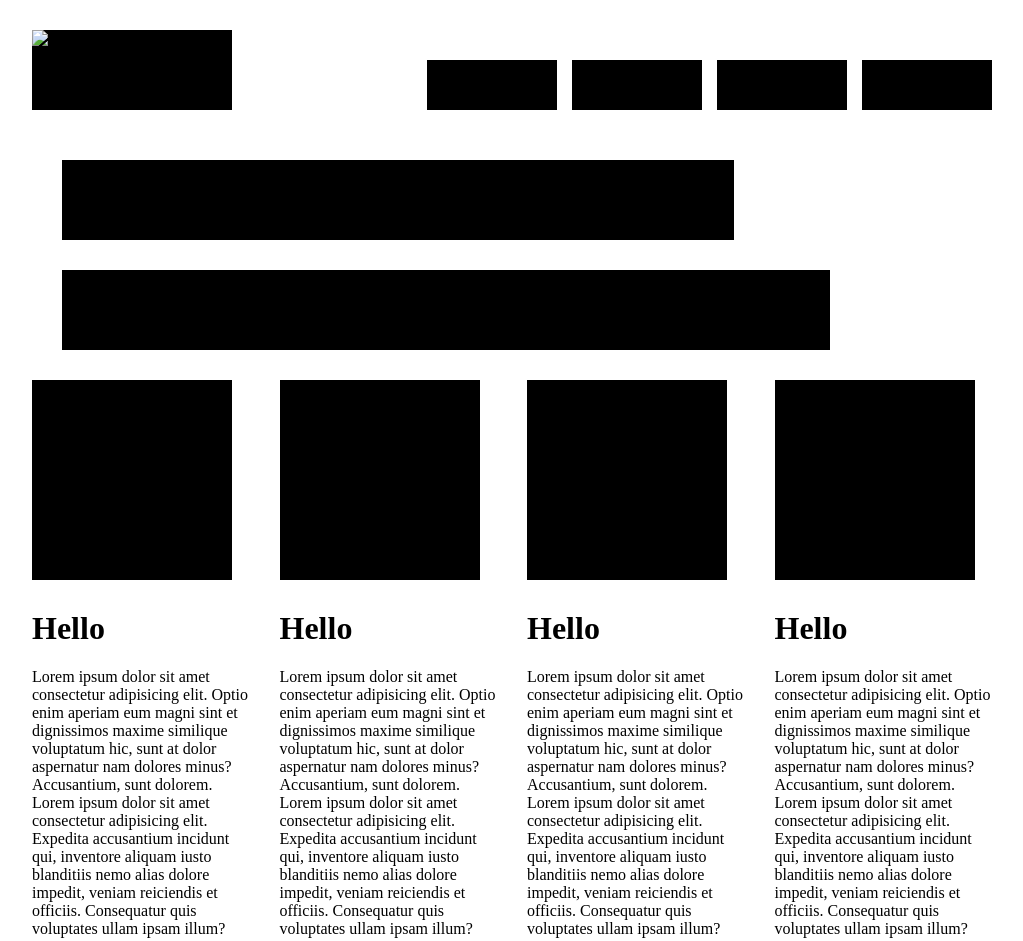
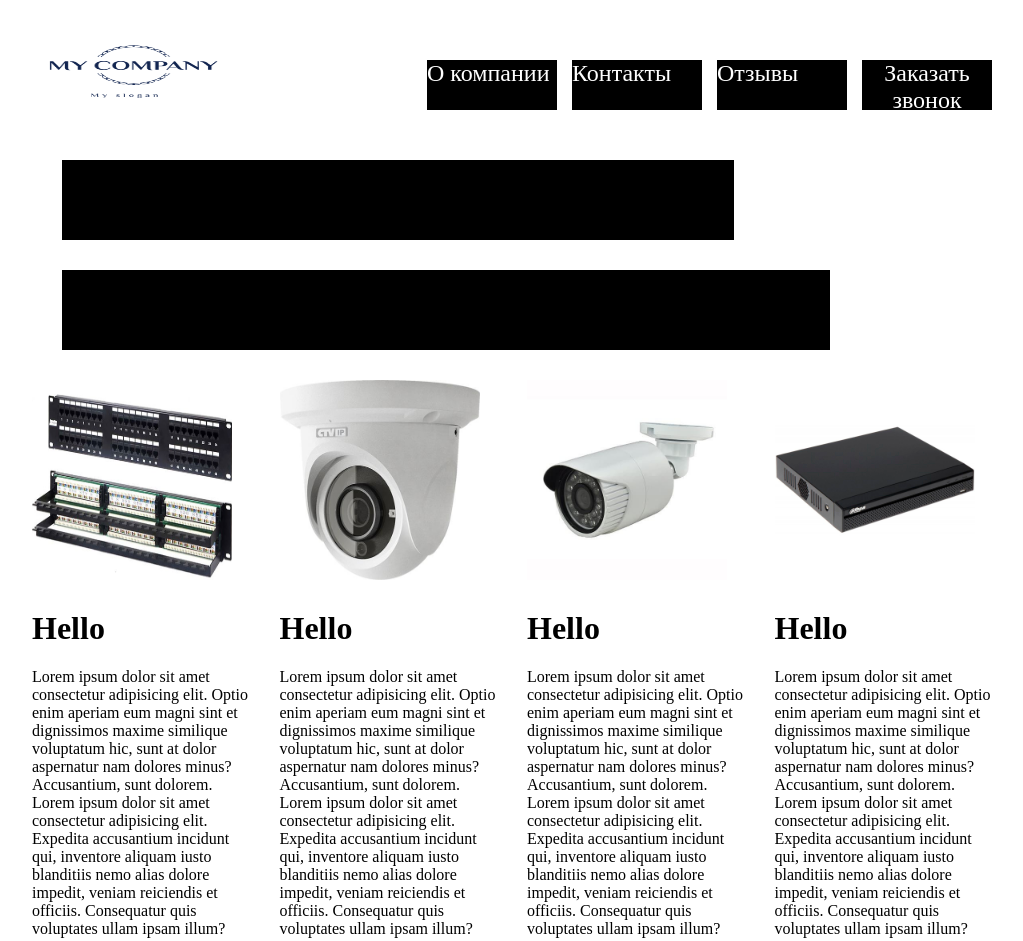
Before and after one commit to RxNsx/Maxon, a plain HTML site: page Index.html in a window 1280 px wide. Shown: the top 941 px of the page, without its empty margins (128-1151 px from the left). Drawn offline with Linux system fonts and the light colour scheme.

Commit message:
flexboxes content cameras

```diff
--- a/Index.html
+++ b/Index.html
@@ -8,12 +8,12 @@
 </head>
 <body>
     <header class="header">
-        <a href="#"><img src="" alt="logo" class="logo"></a>
+        <a href="#"><img src="img/abird.jpg" alt="logo" class="logo"></a>
         <nav class="nav">
-            <a href="#" class="nav_itm"></a>
-            <a href="#" class="nav_itm"></a>
-            <a href="#" class="nav_itm"></a>
-            <a href="#" class="nav_itm"></a>
+            <a href="#" class="nav_itm">О компании</a>
+            <a href="#" class="nav_itm">Контакты</a>
+            <a href="#" class="nav_itm">Отзывы</a>
+            <a href="#" class="nav_itm">Заказать звонок</a>
         </nav>
     </header>
     <main class="main">
@@ -21,25 +21,33 @@
         <div class="sline"></div>
         <div class="grid">
             <div class="grid_itm">
-                <div class="grid_img sqr"></div>
+                <div class="grid_img sqr">
+                    <img src="img/patchpanel.jpg" alt="patchpanel">
+                </div>
                 <h1>Hello</h1>
                 <p>Lorem ipsum dolor sit amet consectetur adipisicing elit. Optio enim aperiam eum magni sint et dignissimos maxime similique voluptatum hic, sunt at dolor aspernatur nam dolores minus? Accusantium, sunt dolorem. Lorem ipsum dolor sit amet consectetur adipisicing elit. Expedita accusantium incidunt qui, inventore aliquam iusto blanditiis nemo alias dolore impedit, veniam reiciendis et officiis. Consequatur quis voluptates ullam ipsam illum?
                 </p>
             </div>
             <div class="grid_itm">
-                <div class="grid_img sqr"></div>
+                <div class="grid_img sqr">
+                    <img src="img/Ipcamera.jpg" alt="IP Camera">
+                </div>
                 <h1>Hello</h1>
                 <p>Lorem ipsum dolor sit amet consectetur adipisicing elit. Optio enim aperiam eum magni sint et dignissimos maxime similique voluptatum hic, sunt at dolor aspernatur nam dolores minus? Accusantium, sunt dolorem. Lorem ipsum dolor sit amet consectetur adipisicing elit. Expedita accusantium incidunt qui, inventore aliquam iusto blanditiis nemo alias dolore impedit, veniam reiciendis et officiis. Consequatur quis voluptates ullam ipsam illum?
                 </p>
             </div>
             <div class="grid_itm">
-                <div class="grid_img sqr"></div>
+                <div class="grid_img sqr">
+                    <img src="img/Streetcamera.jpg" alt="IP StreetCamera">
+                </div>
                 <h1>Hello</h1>
                 <p>Lorem ipsum dolor sit amet consectetur adipisicing elit. Optio enim aperiam eum magni sint et dignissimos maxime similique voluptatum hic, sunt at dolor aspernatur nam dolores minus? Accusantium, sunt dolorem. Lorem ipsum dolor sit amet consectetur adipisicing elit. Expedita accusantium incidunt qui, inventore aliquam iusto blanditiis nemo alias dolore impedit, veniam reiciendis et officiis. Consequatur quis voluptates ullam ipsam illum?
                 </p>
             </div>
             <div class="grid_itm">
-                <div class="grid_img sqr"></div>
+                <div class="grid_img sqr">
+                    <img src="img/Ipvideoregistrator.jpg" alt="Videoregistrator">
+                </div>
                 <h1>Hello</h1>
                 <p>Lorem ipsum dolor sit amet consectetur adipisicing elit. Optio enim aperiam eum magni sint et dignissimos maxime similique voluptatum hic, sunt at dolor aspernatur nam dolores minus? Accusantium, sunt dolorem. Lorem ipsum dolor sit amet consectetur adipisicing elit. Expedita accusantium incidunt qui, inventore aliquam iusto blanditiis nemo alias dolore impedit, veniam reiciendis et officiis. Consequatur quis voluptates ullam ipsam illum?
                 </p>
--- a/css/style.css
+++ b/css/style.css
@@ -44,7 +44,6 @@ h1 {
 }
 
 .logo {
-    background: #000;
     width: 200px;
     height: 80px;
     font-size: 0;
@@ -113,6 +112,11 @@ h1 {
     margin-bottom: 30px;
 }
 
+.grid_img img {
+    width: 200px;
+    height: 200px;
+}
+
 .sqr {
     width: 200px;
     height: 200px;
@@ -131,7 +135,15 @@ h1 {
 }
 
 @media screen and (max-width: 800px) {
+
+
     .grid_itm {
-        flex: 0 1 calc(50% - 30px / 2)
+        flex: 0 1 calc(70% - 30px / 2)
     }
 }
+
+@media screen and (max-width: 800px) {
+    .grid_itm {
+        flex: 0 1 calc(70% - 30px / 2)
+    }
+}
```
Also changed, not shown: img/patchpanel.jpg (added).
